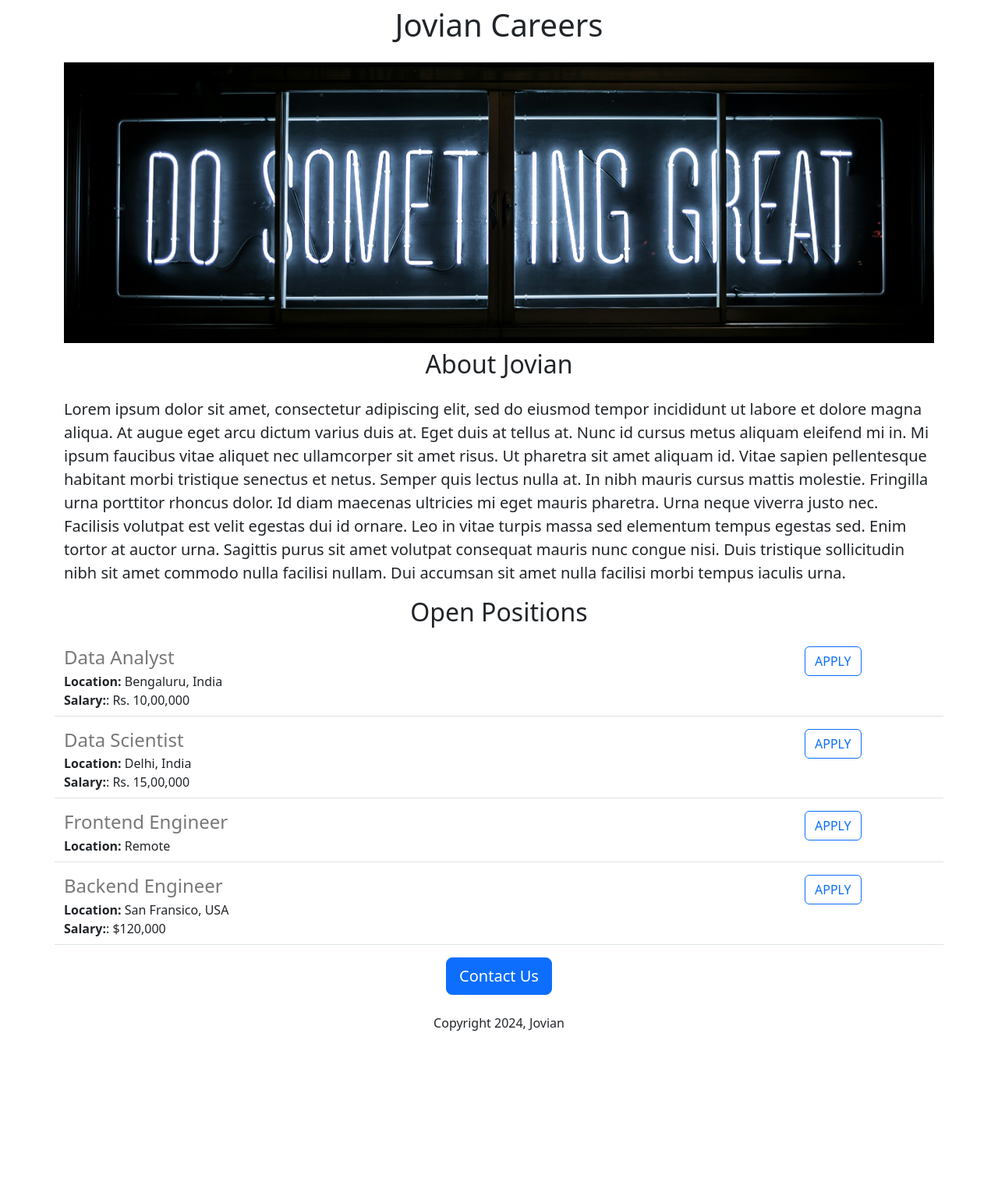
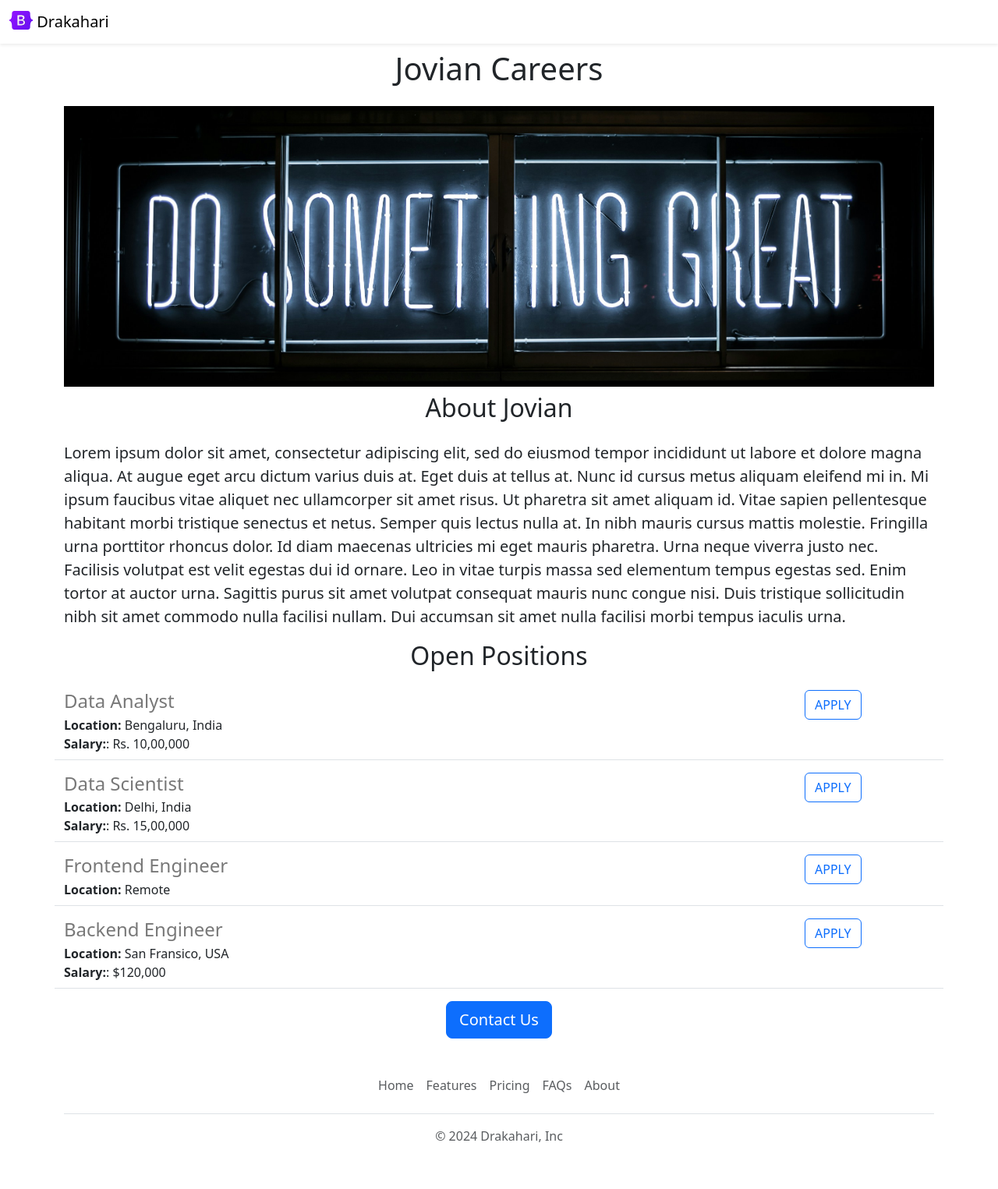
Before and after one commit to drakahari/drakahari_jovinan_sample-v2, a Flask app: page / in a window 1280 px wide. Shown: the whole page at 78% size. Before the commit the page ends 1322 px from the top, so only its background shows below. Run offline with Flask 3, Linux system fonts and the light colour scheme.

Commit message:
Added footer bootstrap code

```diff
--- /dev/null
+++ b/templates/footer.html
@@ -0,0 +1,12 @@
+<div class="container">
+  <footer class="py-3 my-4">
+    <ul class="nav justify-content-center border-bottom pb-3 mb-3">
+      <li class="nav-item"><a href="#" class="nav-link px-2 text-body-secondary">Home</a></li>
+      <li class="nav-item"><a href="#" class="nav-link px-2 text-body-secondary">Features</a></li>
+      <li class="nav-item"><a href="#" class="nav-link px-2 text-body-secondary">Pricing</a></li>
+      <li class="nav-item"><a href="#" class="nav-link px-2 text-body-secondary">FAQs</a></li>
+      <li class="nav-item"><a href="#" class="nav-link px-2 text-body-secondary">About</a></li>
+    </ul>
+    <p class="text-center text-body-secondary">&copy; 2024 Drakahari, Inc</p>
+  </footer>
+</div>
--- a/templates/home.html
+++ b/templates/home.html
@@ -19,6 +19,7 @@
 
   </head>
   <body>
+    {% include 'nav.html' %}
       <div class="container">
       <h1 class="text-center mt-2 mb-4">
         {{company_name}} Careers</h1>
@@ -37,8 +38,9 @@
         <div class="text-center">
 
         <button class="btn btn-primary btn-lg"">Contact Us</button>
-          <p class="mt-4">Copyright 2024, Jovian</p>
+
         </div>
       </div>
+      {%include 'footer.html'%}
   </body>
 </html>
--- /dev/null
+++ b/templates/nav.html
@@ -0,0 +1,9 @@
+<nav class="navbar shadow-sm fixed-top bg-white">
+  <div class="container-fluid">
+    <a class="navbar-brand" href="#">
+      <img src="/static/logo.svg" alt="Logo" width="30" height="24" class="d-inline-block align-text-top">
+      Drakahari
+    </a>
+  </div>
+</nav>
+<div style= "height:56px"></div>
```
Also changed, not shown: static/logo.svg (added).
